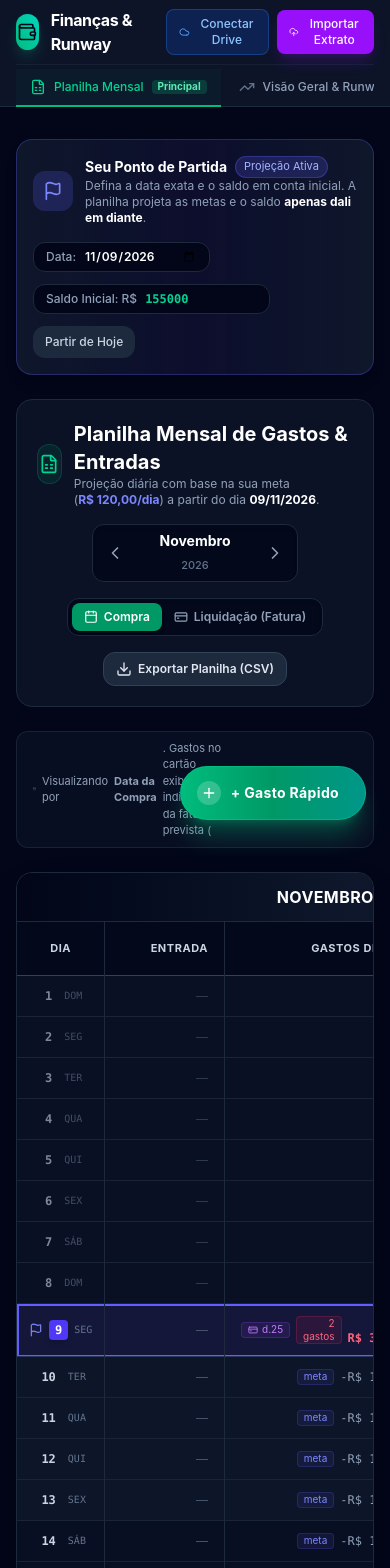
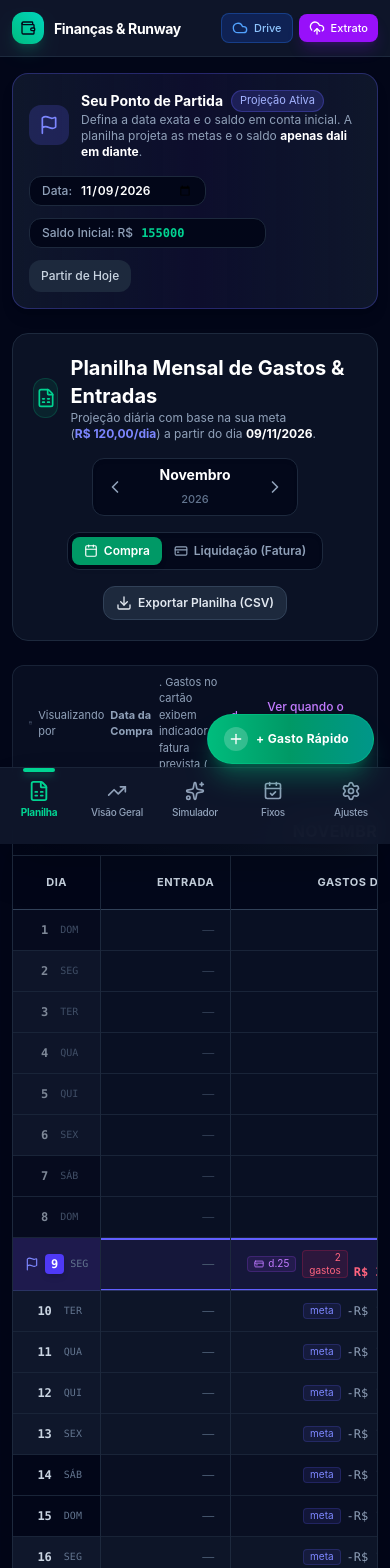
Before and after one commit to capellarienrico/gestor-financeiro, a React (Vite) app: page / in a window 390 px wide. Shown: the top 1568 px of the page. Built offline with nearby package versions, Linux system fonts and the light colour scheme.

Commit message:
feat(mobile): add mobile bottom navigation dock, sticky table columns, numeric keypad hints and native bottom sheets

```diff
--- a/src/App.jsx
+++ b/src/App.jsx
@@ -397,7 +397,7 @@ export function App() {
         onOpenDriveModal={() => setIsDriveModalOpen(true)}
       />
 
-      <main className="flex-1 max-w-7xl w-full mx-auto px-4 sm:px-6 lg:px-8 py-8">
+      <main className="flex-1 max-w-7xl w-full mx-auto px-3 sm:px-6 lg:px-8 py-4 sm:py-8 pb-28 md:pb-8">
         {activeTab === 'spreadsheet' && (
           <SpreadsheetTab
             data={data}
--- a/src/components/Navbar.jsx
+++ b/src/components/Navbar.jsx
@@ -21,34 +21,39 @@ export function Navbar({
   onOpenDriveModal
 }) {
   const tabs = [
-    { id: 'spreadsheet', label: 'Planilha Mensal', icon: FileSpreadsheet, badge: 'Principal' },
-    { id: 'overview', label: 'Visão Geral & Runway', icon: TrendingUp },
-    { id: 'forecast', label: 'Simulador Diário', icon: Sparkles },
-    { id: 'recurring', label: 'Recorrentes & Fixos', icon: CalendarCheck },
-    { id: 'settings', label: 'Configurações', icon: Settings },
+    { id: 'spreadsheet', label: 'Planilha', fullLabel: 'Planilha Mensal', icon: FileSpreadsheet, badge: 'Principal' },
+    { id: 'overview', label: 'Visão Geral', fullLabel: 'Visão Geral & Runway', icon: TrendingUp },
+    { id: 'forecast', label: 'Simulador', fullLabel: 'Simulador Diário', icon: Sparkles },
+    { id: 'recurring', label: 'Fixos', fullLabel: 'Recorrentes & Fixos', icon: CalendarCheck },
+    { id: 'settings', label: 'Ajustes', fullLabel: 'Configurações', icon: Settings },
   ]
 
   return (
-    <header className="border-b border-slate-800 bg-slate-900/90 backdrop-blur sticky top-0 z-40">
-      <div className="max-w-7xl mx-auto px-4 sm:px-6 lg:px-8">
-        <div className="flex items-center justify-between h-16">
+    <>
+      {/* Top Header */}
+      <header className="border-b border-slate-800 bg-slate-900/95 backdrop-blur sticky top-0 z-40">
+        <div className="max-w-7xl mx-auto px-3 sm:px-6 lg:px-8">
+          <div className="flex items-center justify-between h-14 sm:h-16">
             {/* Logo & Saldo */}
-          <div className="flex items-center space-x-6">
-            <div className="flex items-center space-x-3 cursor-pointer" onClick={() => setActiveTab('spreadsheet')}>
-              <div className="w-9 h-9 rounded-xl bg-gradient-to-tr from-emerald-500 to-teal-400 flex items-center justify-center text-slate-950 font-bold shadow-lg shadow-emerald-500/20">
-                <Wallet className="w-5 h-5 text-slate-950" />
+            <div className="flex items-center space-x-3 sm:space-x-6">
+              <div
+                className="flex items-center space-x-2.5 cursor-pointer select-none active:scale-95 transition-transform"
+                onClick={() => setActiveTab('spreadsheet')}
+              >
+                <div className="w-8 h-8 sm:w-9 sm:h-9 rounded-xl bg-gradient-to-tr from-emerald-500 to-teal-400 flex items-center justify-center text-slate-950 font-bold shadow-lg shadow-emerald-500/20 shrink-0">
+                  <Wallet className="w-4 h-4 sm:w-5 sm:h-5 text-slate-950" />
                 </div>
                 <div>
-                <span className="font-bold text-base text-white tracking-tight">Finanças & Runway</span>
+                  <span className="font-bold text-sm sm:text-base text-white tracking-tight">Finanças & Runway</span>
                   <span className="hidden sm:inline-block ml-2 px-2 py-0.5 text-[10px] font-semibold rounded-full bg-emerald-500/10 text-emerald-400 border border-emerald-500/20 uppercase tracking-wider">
                     Projeção Ativa
                   </span>
                 </div>
               </div>
 
-            {/* Quick Balance Editor */}
-            <div className="hidden md:flex items-center space-x-2 bg-slate-950/70 border border-slate-800 rounded-lg px-3 py-1.5">
-              <span className="text-xs text-slate-400 font-medium">Saldo Atual:</span>
+              {/* Quick Balance Editor (Desktop) */}
+              <div className="hidden lg:flex items-center space-x-2 bg-slate-950/70 border border-slate-800 rounded-lg px-3 py-1.5">
+                <span className="text-xs text-slate-400 font-medium">Saldo:</span>
                 <input
                   type="number"
                   value={currentBalance}
@@ -59,12 +64,12 @@ export function Navbar({
               </div>
             </div>
 
-          {/* Quick Actions */}
-          <div className="flex items-center space-x-2">
+            {/* Quick Actions (Mobile-Optimized) */}
+            <div className="flex items-center space-x-1.5 sm:space-x-2">
               {/* Google Drive Status Button */}
               <button
                 onClick={onOpenDriveModal}
-              className={`flex items-center space-x-2 px-3 py-1.5 rounded-lg font-medium text-xs sm:text-sm transition cursor-pointer border ${
+                className={`flex items-center space-x-1.5 sm:space-x-2 px-2.5 sm:px-3 py-1.5 rounded-lg font-medium text-xs sm:text-sm transition cursor-pointer border active:scale-95 ${
                   googleUser
                     ? 'bg-slate-800/90 hover:bg-slate-700/90 border-slate-700 text-slate-200'
                     : 'bg-blue-600/20 hover:bg-blue-600/30 border-blue-500/30 text-blue-300'
@@ -78,30 +83,33 @@ export function Navbar({
                     ) : (
                       <Cloud className="w-4 h-4 text-emerald-400" />
                     )}
-                  <span className="hidden sm:inline font-medium">{googleUser.name ? googleUser.name.split(' ')[0] : 'Nuvem'}</span>
+                    <span className="hidden md:inline font-medium">{googleUser.name ? googleUser.name.split(' ')[0] : 'Nuvem'}</span>
                     <span className="w-2 h-2 rounded-full bg-emerald-400 animate-pulse" title="Sincronizado na nuvem"></span>
                   </>
                 ) : (
                   <>
                     <Cloud className="w-4 h-4 text-blue-400" />
-                  <span>Conectar Drive</span>
+                    <span className="hidden sm:inline">Conectar</span>
+                    <span className="sm:hidden text-[11px]">Drive</span>
                   </>
                 )}
               </button>
 
+              {/* Import Button */}
               <button
                 onClick={onOpenNubankModal}
                 title="Importar Extrato Bancário (Nubank, Itaú, Inter, Bradesco, OFX, CSV)"
-              className="flex items-center space-x-2 px-3 py-1.5 rounded-lg bg-purple-600 hover:bg-purple-500 text-white font-medium text-xs sm:text-sm transition shadow-lg shadow-purple-600/20 cursor-pointer"
+                className="flex items-center space-x-1.5 sm:space-x-2 px-2.5 sm:px-3 py-1.5 rounded-lg bg-purple-600 hover:bg-purple-500 text-white font-medium text-xs sm:text-sm transition shadow-lg shadow-purple-600/20 cursor-pointer active:scale-95"
               >
                 <UploadCloud className="w-4 h-4" />
-              <span>Importar Extrato</span>
+                <span className="hidden sm:inline">Importar Extrato</span>
+                <span className="sm:hidden text-[11px]">Extrato</span>
               </button>
             </div>
           </div>
 
-        {/* Tab navigation */}
-        <div className="flex space-x-1 border-t border-slate-800/60 pt-1 -mb-px overflow-x-auto">
+          {/* Tab navigation (Desktop/Tablet) */}
+          <div className="hidden md:flex space-x-1 border-t border-slate-800/60 pt-1 -mb-px overflow-x-auto">
             {tabs.map(tab => {
               const Icon = tab.icon
               const isActive = activeTab === tab.id
@@ -116,7 +124,7 @@ export function Navbar({
                   }`}
                 >
                   <Icon className={`w-4 h-4 ${isActive ? 'text-emerald-400' : 'text-slate-500'}`} />
-                <span>{tab.label}</span>
+                  <span>{tab.fullLabel}</span>
                   {tab.badge && (
                     <span className={`px-1.5 py-0.2 rounded text-[10px] font-bold ${
                       isActive ? 'bg-emerald-500/20 text-emerald-300' : 'bg-slate-800 text-slate-400'
@@ -130,5 +138,33 @@ export function Navbar({
           </div>
         </div>
       </header>
+
+      {/* Fixed Mobile Bottom Navigation Bar (Dock Nativo Mobile) */}
+      <nav className="md:hidden fixed bottom-0 left-0 right-0 z-40 bg-slate-900/95 backdrop-blur-lg border-t border-slate-800/80 pb-safe shadow-2xl">
+        <div className="grid grid-cols-5 h-16">
+          {tabs.map(tab => {
+            const Icon = tab.icon
+            const isActive = activeTab === tab.id
+            return (
+              <button
+                key={tab.id}
+                onClick={() => setActiveTab(tab.id)}
+                className={`flex flex-col items-center justify-center space-y-1 relative transition-colors cursor-pointer select-none ${
+                  isActive ? 'text-emerald-400' : 'text-slate-400 hover:text-slate-200'
+                }`}
+              >
+                {isActive && (
+                  <span className="absolute top-0 w-8 h-1 rounded-full bg-emerald-400 shadow-md shadow-emerald-400/50" />
+                )}
+                <Icon className={`w-5 h-5 transition-transform ${isActive ? 'scale-110 text-emerald-400' : 'text-slate-400'}`} />
+                <span className={`text-[10px] tracking-tight ${isActive ? 'font-bold text-emerald-400' : 'font-medium'}`}>
+                  {tab.label}
+                </span>
+              </button>
+            )
+          })}
+        </div>
+      </nav>
+    </>
   )
 }
--- a/src/components/QuickExpenseFloatingButton.jsx
+++ b/src/components/QuickExpenseFloatingButton.jsx
@@ -157,9 +157,9 @@ export function QuickExpenseFloatingButton({
   return (
     <>
       {/* Floating Action Button (FAB) */}
-      <div className="fixed bottom-6 right-6 z-40 flex items-center space-x-3">
+      <div className="fixed bottom-20 right-4 sm:bottom-6 sm:right-6 z-40 flex items-center space-x-3">
         {toastMessage && (
-          <div className="bg-emerald-600 text-white px-4 py-2.5 rounded-2xl shadow-2xl flex items-center space-x-2 text-xs font-semibold animate-bounce border border-emerald-400/40">
+          <div className="bg-emerald-600 text-white px-3 sm:px-4 py-2 sm:py-2.5 rounded-2xl shadow-2xl flex items-center space-x-2 text-xs font-semibold animate-bounce border border-emerald-400/40">
             <Check className="w-4 h-4" />
             <span>{toastMessage}</span>
           </div>
@@ -167,13 +167,13 @@ export function QuickExpenseFloatingButton({
 
         <button
           onClick={() => setIsOpen(true)}
-          className="group relative flex items-center space-x-2.5 px-4 sm:px-5 py-3.5 rounded-full bg-gradient-to-r from-emerald-500 via-emerald-600 to-teal-600 text-white font-bold text-sm shadow-xl shadow-emerald-500/30 hover:shadow-2xl hover:shadow-emerald-500/50 hover:scale-105 active:scale-95 transition-all duration-200 cursor-pointer border border-emerald-400/40"
+          className="group relative flex items-center space-x-2 px-4 sm:px-5 py-3 sm:py-3.5 rounded-full bg-gradient-to-r from-emerald-500 via-emerald-600 to-teal-600 text-white font-bold text-sm shadow-xl shadow-emerald-500/30 hover:shadow-2xl hover:shadow-emerald-500/50 hover:scale-105 active:scale-95 transition-all duration-200 cursor-pointer border border-emerald-400/40"
           title="Lançamento Rápido em 1 Toque (Atalho: Tecla N)"
         >
           <div className="w-6 h-6 rounded-full bg-white/20 flex items-center justify-center">
             <Plus className="w-4 h-4 text-white group-hover:rotate-90 transition-transform duration-300" />
           </div>
-          <span className="tracking-wide">+ Gasto Rápido</span>
+          <span className="tracking-wide text-xs sm:text-sm">+ Gasto Rápido</span>
           <span className="hidden sm:inline-flex items-center px-1.5 py-0.5 rounded text-[10px] font-mono font-bold bg-emerald-950/60 text-emerald-200 border border-emerald-400/30">
             N
           </span>
@@ -190,9 +190,12 @@ export function QuickExpenseFloatingButton({
           />
 
           {/* Modal Container */}
-          <div className="relative z-10 w-full max-w-lg bg-slate-900 border border-slate-800 rounded-t-3xl sm:rounded-3xl shadow-2xl overflow-hidden flex flex-col max-h-[92vh]">
+          <div className="relative z-10 w-full max-w-lg bg-slate-900 border-t sm:border border-slate-800 rounded-t-3xl sm:rounded-3xl shadow-2xl overflow-hidden flex flex-col max-h-[88vh] sm:max-h-[92vh] pb-safe">
+            {/* Mobile Drag Handle */}
+            <div className="w-10 h-1 rounded-full bg-slate-700 mx-auto mt-2 sm:hidden shrink-0" />
+
             {/* Header */}
-            <div className="p-5 border-b border-slate-800/80 flex items-center justify-between bg-slate-900/80">
+            <div className="p-4 sm:p-5 border-b border-slate-800/80 flex items-center justify-between bg-slate-900/80">
               <div className="flex items-center space-x-3">
                 <div className="w-9 h-9 rounded-xl bg-gradient-to-tr from-emerald-500/20 to-teal-500/20 border border-emerald-500/30 flex items-center justify-center text-emerald-400">
                   <Zap className="w-5 h-5" />
@@ -283,6 +286,8 @@ export function QuickExpenseFloatingButton({
                     ref={amountInputRef}
                     type="number"
                     step="0.01"
+                    inputMode="decimal"
+                    enterKeyHint="done"
                     placeholder="0,00"
                     value={amount}
                     onChange={e => setAmount(e.target.value)}
--- a/src/components/SpreadsheetTab.jsx
+++ b/src/components/SpreadsheetTab.jsx
@@ -452,11 +452,11 @@ export function SpreadsheetTab({
                 </th>
               </tr>
               <tr className="bg-slate-950/80 border-b border-slate-700 text-slate-300 uppercase tracking-wider font-semibold text-[11px]">
-                <th className="py-3 px-3 text-center w-24 border-r border-slate-800">Dia</th>
-                <th className="py-3 px-4 w-1/4 border-r border-slate-800 text-right">Entrada</th>
-                <th className="py-3 px-4 w-1/4 border-r border-slate-800 text-right">Gastos diários</th>
-                <th className="py-3 px-4 w-1/4 border-r border-slate-800 text-right">Saídas recorrentes</th>
-                <th className="py-3 px-4 text-right w-36">Saldo</th>
+                <th className="sticky left-0 bg-slate-950 py-3 px-3 text-center w-24 border-r border-slate-800 z-20 shadow-[2px_0_6px_rgba(0,0,0,0.5)]">Dia</th>
+                <th className="py-3 px-4 w-1/4 border-r border-slate-800 text-right min-w-[130px]">Entrada</th>
+                <th className="py-3 px-4 w-1/4 border-r border-slate-800 text-right min-w-[140px]">Gastos diários</th>
+                <th className="py-3 px-4 w-1/4 border-r border-slate-800 text-right min-w-[150px]">Saídas recorrentes</th>
+                <th className="py-3 px-4 text-right w-36 min-w-[130px]">Saldo</th>
               </tr>
             </thead>
 
@@ -480,10 +480,18 @@ export function SpreadsheetTab({
                         : 'hover:bg-slate-800/30'
                     }`}
                   >
-                    {/* Coluna 1: Dia */}
+                    {/* Coluna 1: Dia (Sticky para Navegação Mobile) */}
                     <td
                       onClick={() => setSelectedDayDetails(row.day)}
-                      className="py-2.5 px-3 text-center border-r border-slate-800 font-bold whitespace-nowrap cursor-pointer hover:bg-slate-800/50"
+                      className={`sticky left-0 py-2.5 px-3 text-center border-r border-slate-800 font-bold whitespace-nowrap cursor-pointer z-10 shadow-[2px_0_6px_rgba(0,0,0,0.5)] ${
+                        row.isStartingDate
+                          ? 'bg-indigo-950 text-white'
+                          : row.isToday
+                          ? 'bg-emerald-950 text-white'
+                          : row.isWeekend
+                          ? 'bg-slate-950 text-slate-300'
+                          : 'bg-slate-900 text-slate-300 group-hover:bg-slate-850'
+                      }`}
                       title={row.isStartingDate ? 'Ponto de Partida do seu Saldo' : 'Clique para ver os lançamentos deste dia'}
                     >
                       <div className="flex items-center justify-center space-x-1.5">
@@ -618,7 +626,7 @@ export function SpreadsheetTab({
             {/* Footer Totalizador estilo Excel */}
             <tfoot>
               <tr className="bg-slate-950 border-t-2 border-slate-700 font-bold text-xs text-slate-200">
-                <td className="py-3 px-3 text-center border-r border-slate-800 uppercase font-sans">
+                <td className="sticky left-0 bg-slate-950 py-3 px-3 text-center border-r border-slate-800 uppercase font-sans z-10 shadow-[2px_0_6px_rgba(0,0,0,0.5)]">
                   Total
                 </td>
                 <td className="py-3 px-4 border-r border-slate-800 text-right text-emerald-400 font-mono">
--- a/src/index.css
+++ b/src/index.css
@@ -1,10 +1,20 @@
 @import "tailwindcss";
 
 @layer base {
-  body {
+  html, body {
     @apply bg-slate-950 text-slate-100 antialiased selection:bg-emerald-500 selection:text-white min-h-screen;
     font-family: system-ui, -apple-system, BlinkMacSystemFont, 'Segoe UI', Roboto, Oxygen, Ubuntu, Cantarell, sans-serif;
+    -webkit-tap-highlight-color: transparent;
+    touch-action: manipulation;
   }
+}
+
+/* Mobile Safe Area utilities */
+.pb-safe {
+  padding-bottom: max(0.75rem, env(safe-area-inset-bottom));
+}
+.pt-safe {
+  padding-top: max(0.5rem, env(safe-area-inset-top));
 }
 
 /* Custom scrollbars */
```
Also changed, not shown: src/components/GoogleDriveModal.jsx (+5 -2 lines), src/components/NubankImportModal.jsx (+5 -2 lines), src/components/ScenarioSimulatorModal.jsx (+5 -2 lines). Lines whose indentation alone changed are shown as unchanged.
